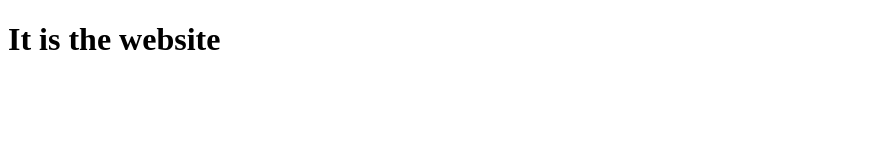
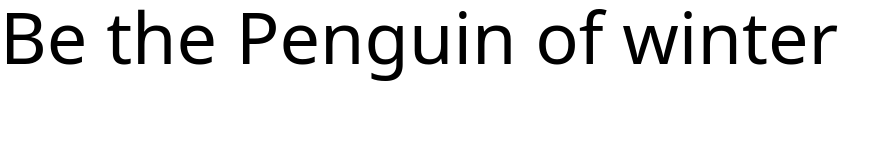
Before and after one commit to Moshin1524/penguine-fasion-with-tailwind, a plain HTML site: page index.html in a window 1280 px wide. Shown: the whole page, without its empty margins (0-893 px from the left). Drawn offline with nearby package versions, Linux system fonts and the light colour scheme.

Commit message:
structure commit

```diff
--- a/index.html
+++ b/index.html
@@ -4,8 +4,17 @@
         <meta charset="UTF-8">
         <meta name="viewport" content="width=device-width, initial-scale=1.0">
         <title>Penguin Fashion Web</title>
+        <script src="https://cdn.tailwindcss.com"></script>
     </head>
     <body>
-        <h1>It is the website</h1>
+        <header>
+            <h1 class="text-7xl">Be the Penguin of winter</h1>
+        </header>
+        <main>
+
+        </main>
+        <footer>
+
+        </footer>
     </body>
 </html>
--- /dev/null
+++ b/tailwind.config.js
@@ -0,0 +1,8 @@
+/** @type {import('tailwindcss').Config} */
+module.exports = {
+    content: ["./src/**/*.{html,js}"],
+    theme: {
+      extend: {},
+    },
+    plugins: [],
+  }
```
